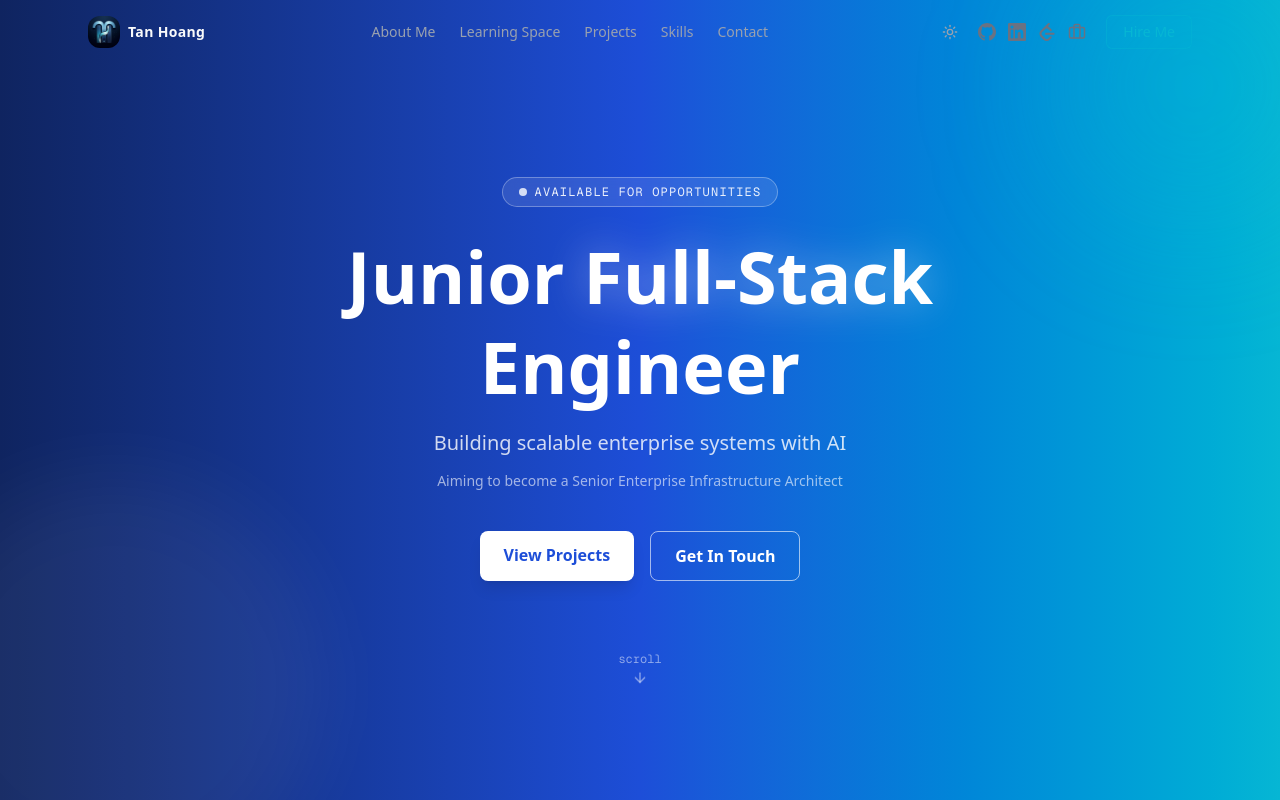
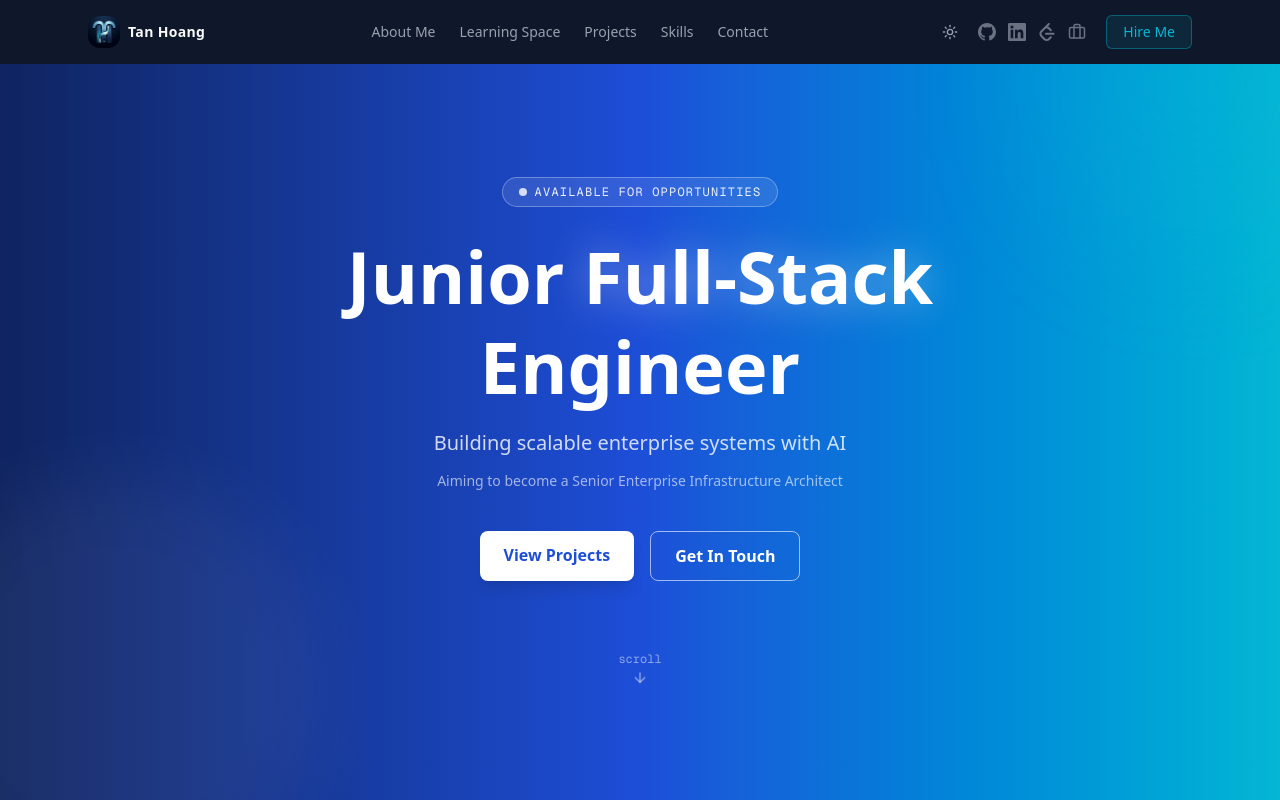
Before and after one commit to tanhoang0803/Portfolio, a Next.js app: page / in a window 1280 px wide. Shown: the top 800 px of the page. Built offline with nearby package versions, Linux system fonts and the light colour scheme.

Commit message:
feat: set header and footer to same dark navy (#0f172a), distinct from Hero gradient

```diff
--- a/src/components/layout/Footer.tsx
+++ b/src/components/layout/Footer.tsx
@@ -3,7 +3,7 @@ import Image from "next/image";
 
 export default function Footer() {
   return (
-    <footer className="border-t border-border bg-background">
+    <footer className="border-t border-[#1e3a5f] bg-[#0f172a]">
       <div className="max-w-6xl mx-auto px-4 sm:px-6 py-10">
         <div className="flex flex-col md:flex-row items-center justify-between gap-6">
           {/* Brand */}
--- a/src/components/layout/Header.tsx
+++ b/src/components/layout/Header.tsx
@@ -70,8 +70,8 @@ export default function Header() {
     <header
       className={`fixed top-0 left-0 right-0 z-50 transition-all duration-300 ${
         scrolled
-          ? "bg-background/90 backdrop-blur-md border-b border-border"
-          : "bg-transparent"
+          ? "bg-[#0f172a]/95 backdrop-blur-md border-b border-[#1e3a5f]"
+          : "bg-[#0f172a]"
       }`}
     >
       <div className="max-w-6xl mx-auto px-4 sm:px-6 h-16 flex items-center justify-between">
```
